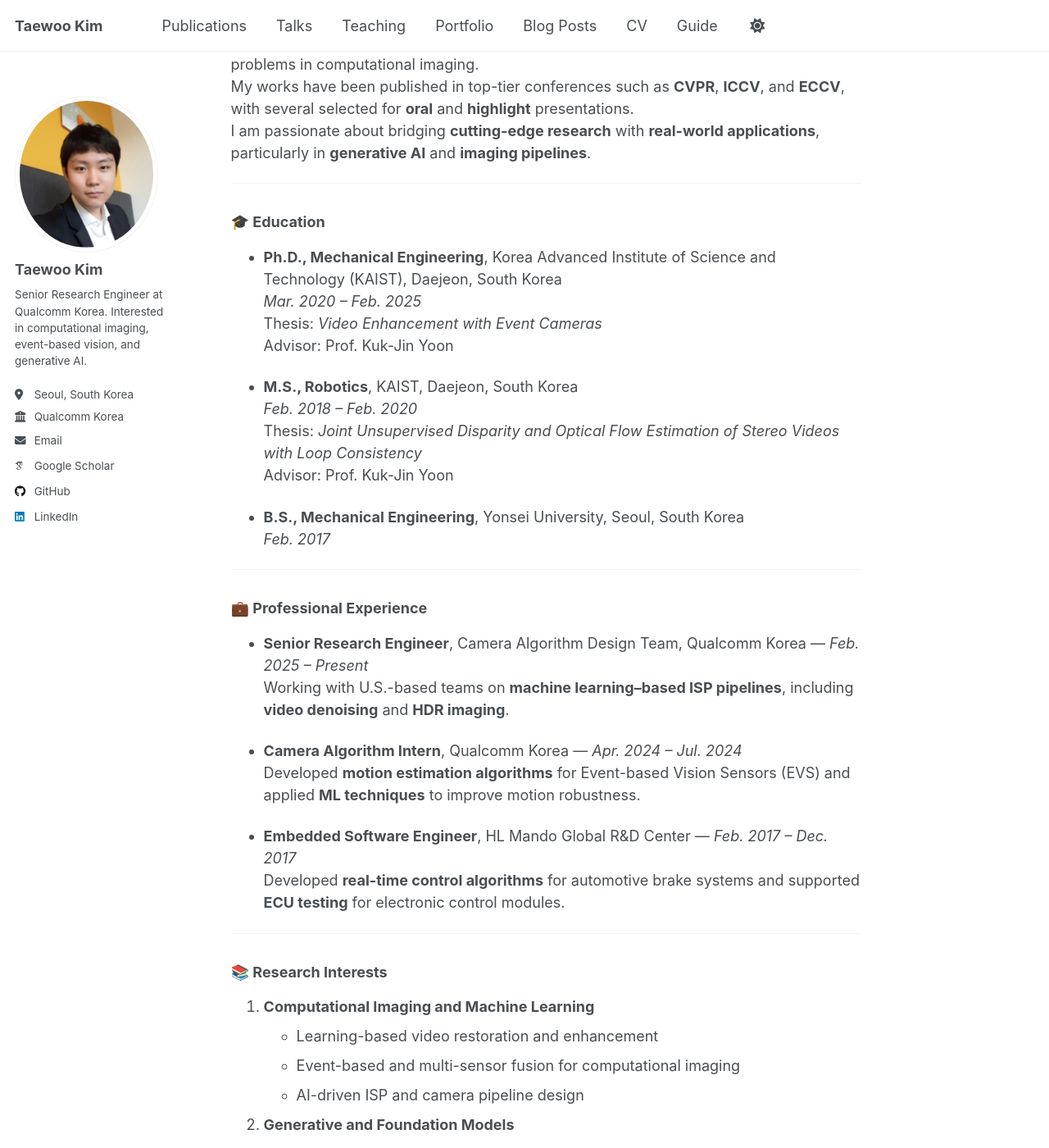
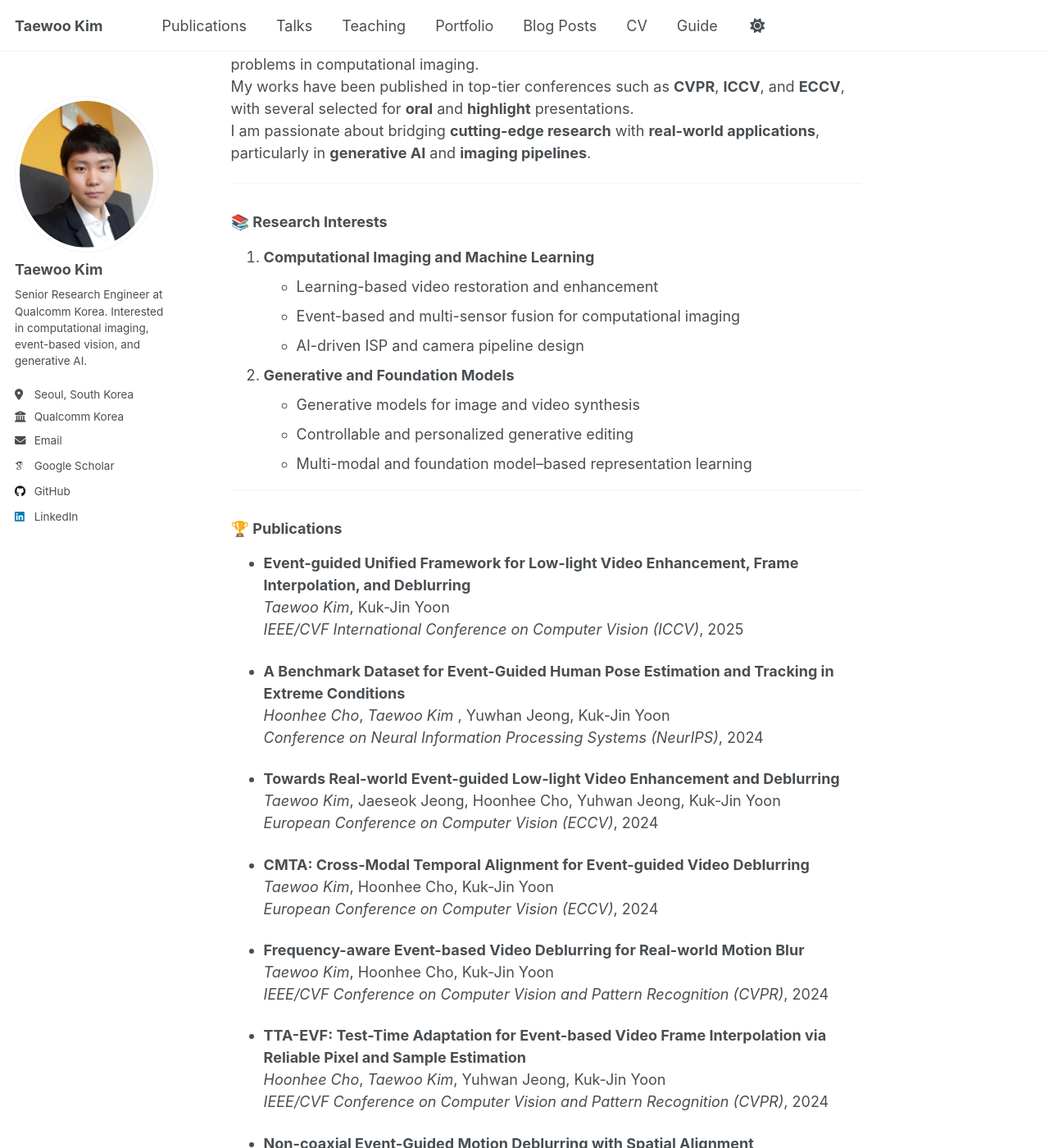
Before and after one commit to intelpro/intelpro.github.io, a Jekyll site: the page built from _pages/about.md, in a window 1280 px wide and 1400 px high, scrolled down 278 px. Shown: the whole window at 82% size. Built offline with Jekyll 4.4.1, drawn with Linux system fonts in a browser that asks for light colours; some web fonts are replaced; a script that is not in the unit is left out.

Commit message:
Update about.md

```diff
--- a/_pages/about.md
+++ b/_pages/about.md
@@ -12,34 +12,6 @@ Hi, I am a researcher and engineer specializing in **computer vision** and **mac
 During my graduate studies, I conducted extensive research on **video frame interpolation**, **motion deblurring**, **low-light video enhancement**, and **HDR imaging**, leveraging **machine learning** and **event-based vision sensors** to tackle challenging problems in computational imaging.
 My works have been published in top-tier conferences such as **CVPR**, **ICCV**, and **ECCV**, with several selected for **oral** and **highlight** presentations.
 I am passionate about bridging **cutting-edge research** with **real-world applications**, particularly in **generative AI** and **imaging pipelines**.
-
----
-
-### 🎓 Education
-- **Ph.D., Mechanical Engineering**, Korea Advanced Institute of Science and Technology (KAIST), Daejeon, South Korea
-  *Mar. 2020 – Feb. 2025*
-  Thesis: *Video Enhancement with Event Cameras*
-  Advisor: Prof. Kuk-Jin Yoon
-
-- **M.S., Robotics**, KAIST, Daejeon, South Korea
-  *Feb. 2018 – Feb. 2020*
-  Thesis: *Joint Unsupervised Disparity and Optical Flow Estimation of Stereo Videos with Loop Consistency*
-  Advisor: Prof. Kuk-Jin Yoon
-
-- **B.S., Mechanical Engineering**, Yonsei University, Seoul, South Korea
-  *Feb. 2017*
-
----
-
-### 💼 Professional Experience
-- **Senior Research Engineer**, Camera Algorithm Design Team, Qualcomm Korea — *Feb. 2025 – Present*
-  Working with U.S.-based teams on **machine learning–based ISP pipelines**, including **video denoising** and **HDR imaging**.
-
-- **Camera Algorithm Intern**, Qualcomm Korea — *Apr. 2024 – Jul. 2024*
-  Developed **motion estimation algorithms** for Event-based Vision Sensors (EVS) and applied **ML techniques** to improve motion robustness.
-
-- **Embedded Software Engineer**, HL Mando Global R&D Center — *Feb. 2017 – Dec. 2017*
-  Developed **real-time control algorithms** for automotive brake systems and supported **ECU testing** for electronic control modules.
 
 ---
 
```
